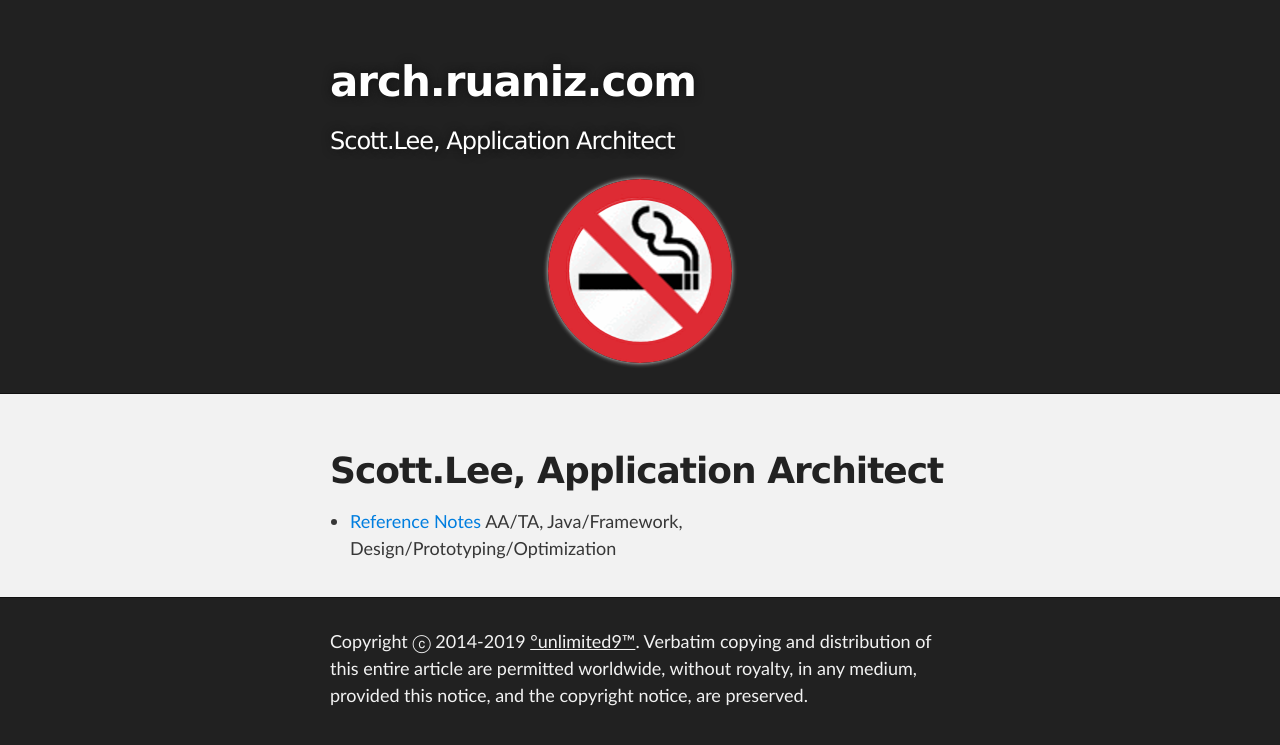
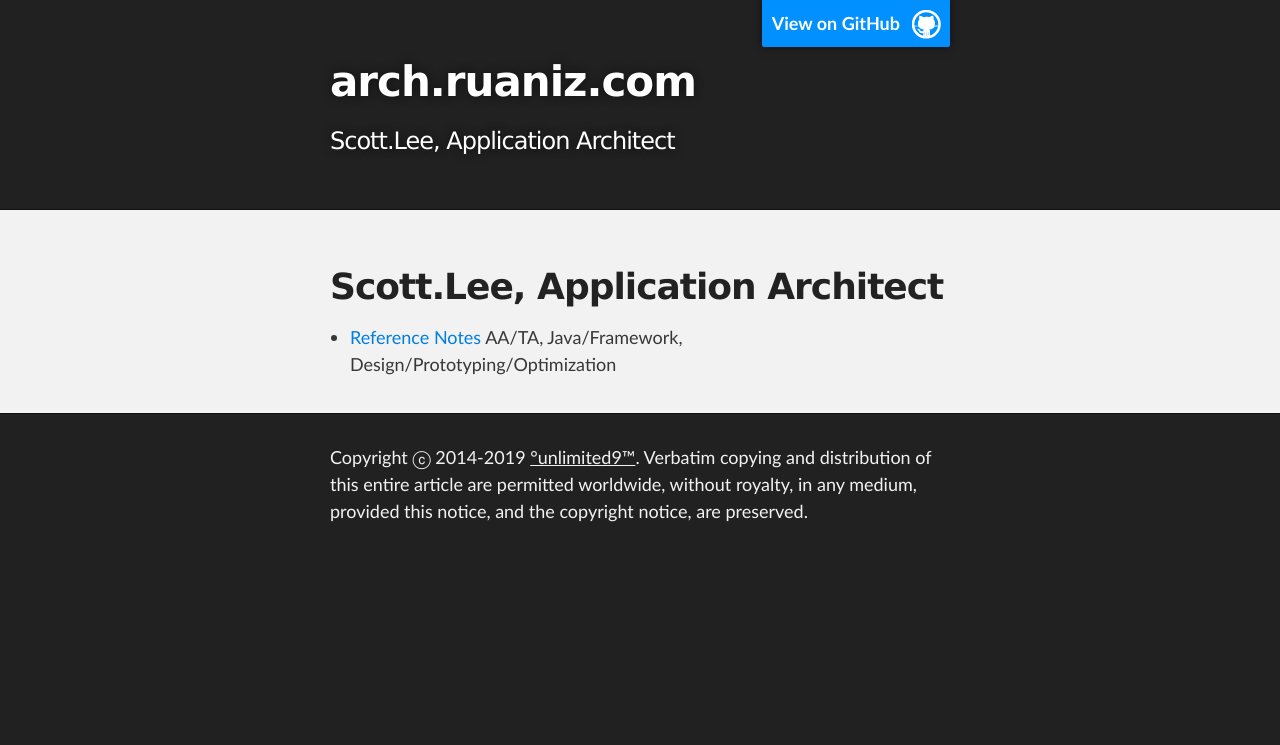
Before and after one commit to unlimited9/unlimited9.github.com, a Jekyll site: the page built from README.md, in a window 1280 px wide. Shown: the top 745 px of the page. Built offline with Jekyll 4.4.1, drawn with Linux system fonts in a browser that asks for light colours; our own code applies the rules of GitHub Pages for plain Markdown files.

Commit message:
Update header.html

```diff
--- a/_includes/header.html
+++ b/_includes/header.html
@@ -1,9 +1,7 @@
 <!-- HEADER -->
 <div id="header_wrap" class="outer">
   <header class="inner">
-    <!--
     <a id="forkme_banner" href="{{ site.github.repository_url }}">View on GitHub</a>
-    -->
 
     <h1 id="project_title">{{ site.title | default: site.github.repository_name }}</h1>
     <h2 id="project_tagline">{{ site.description | default: site.github.project_tagline }}</h2>
@@ -13,14 +11,5 @@
       <a class="tar_download_link" href="{{ site.github.tar_url }}">Download this project as a tar.gz file</a>
     </section>
     -->
-    <img src="/images/noSmoking.png"
-         style="display: block; margin: 0px auto;
-                width: 184px; height: 184px;
-                object-fit: cover;
-                object-position: top;
-                border-radius: 50%;
-                padding: 0px;
-                border: 0px solid #ebebeb
-                " />
   </header>
 </div>
```
